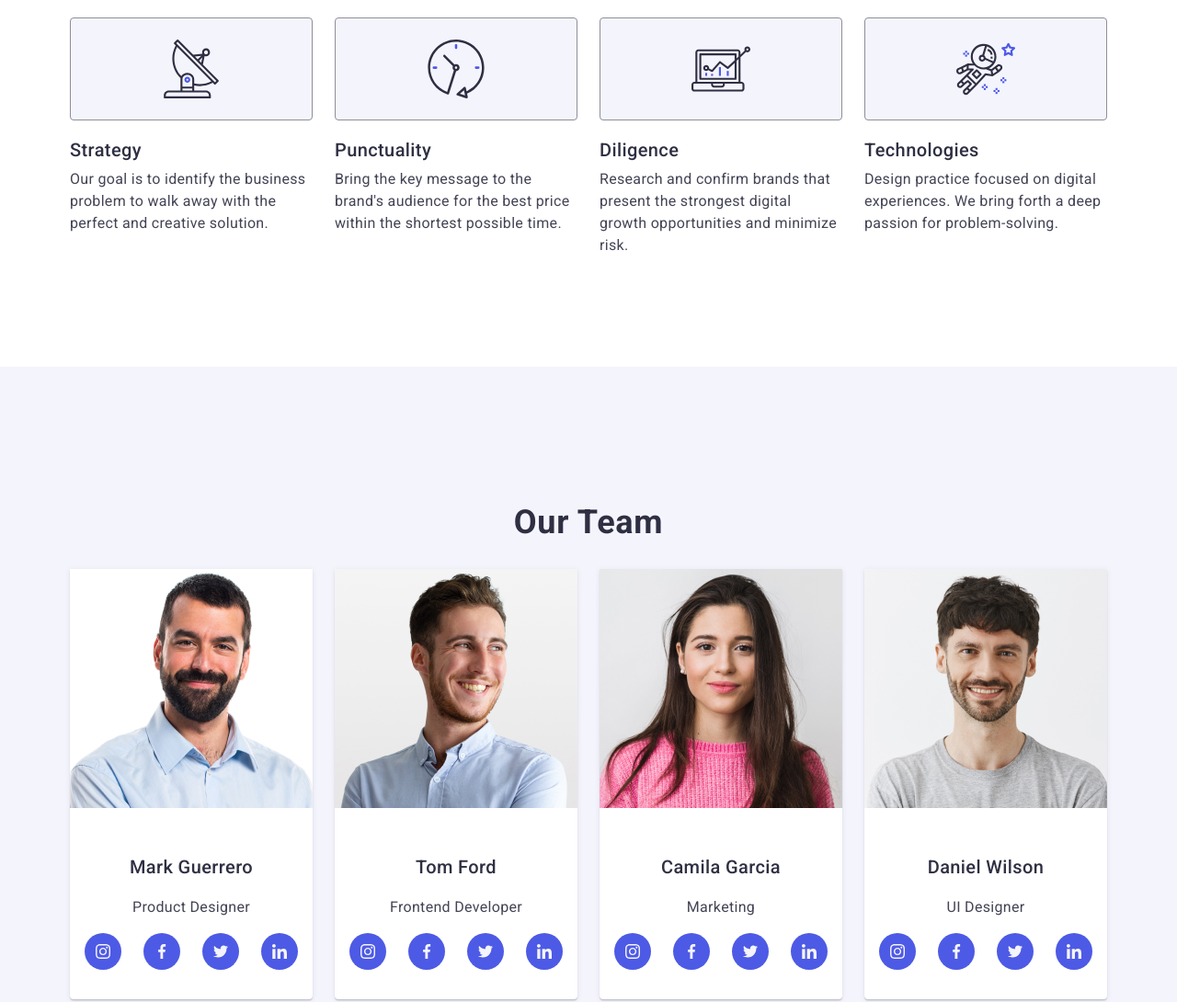
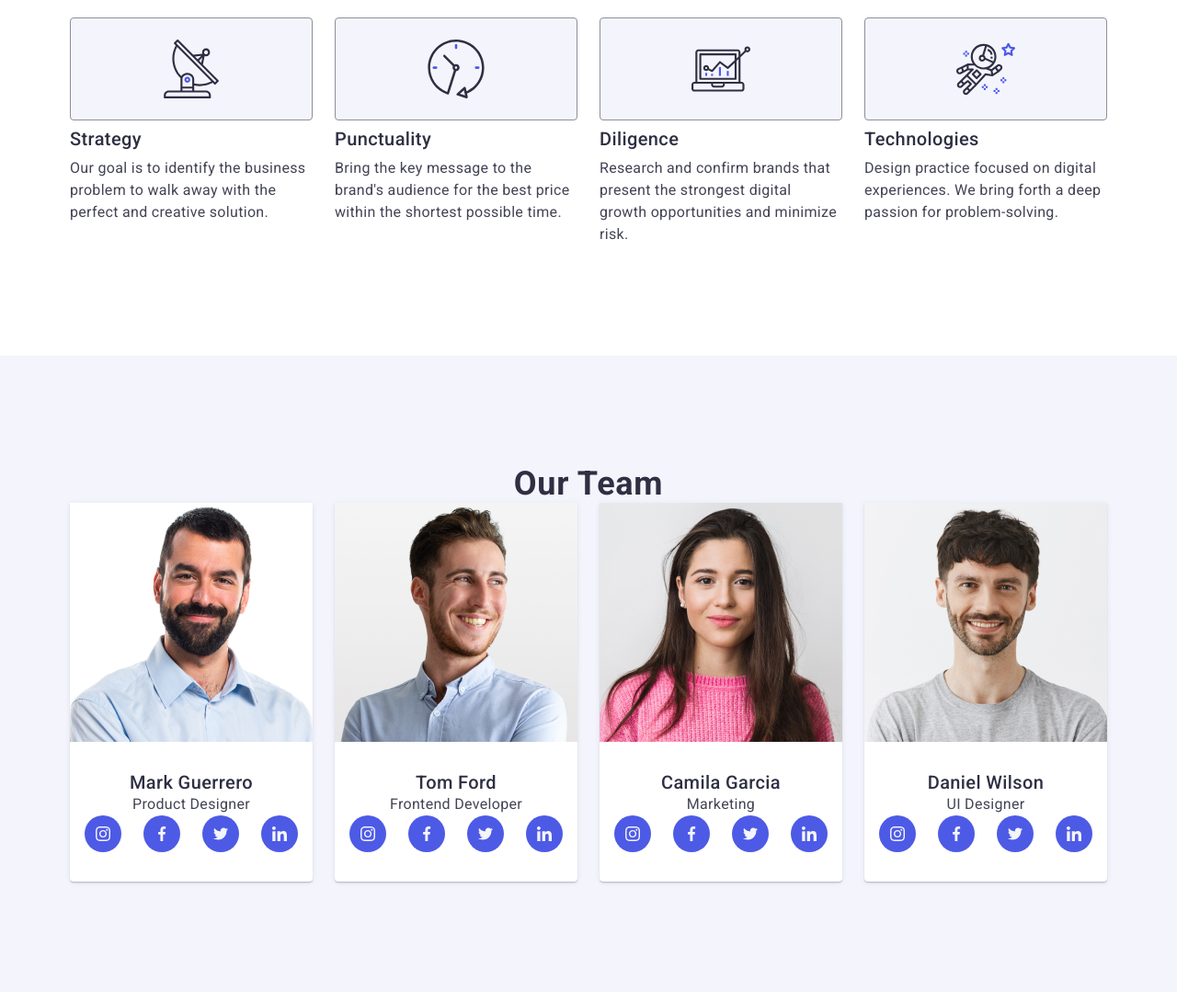
Before and after one commit to ann777a/hw5, a plain HTML site: page index.html in a window 1280 px wide. Shown: the part 820-1910 px from the top of the page at 92% size. Drawn offline with nearby package versions, Linux system fonts and the light colour scheme.

Commit message:
style.css

```diff
--- a/css/style.css
+++ b/css/style.css
@@ -6,9 +6,12 @@ body{
 
 ul, ol{
     list-style-type: none;
-    margin-top: 0;
-    padding-left: 0;
-    margin-bottom: 0;
+    margin: 0;
+    padding: 0;
+}
+
+.h1,h2,h3,h4,h5,p{
+    margin: 0;
 }
 
 a{
```
